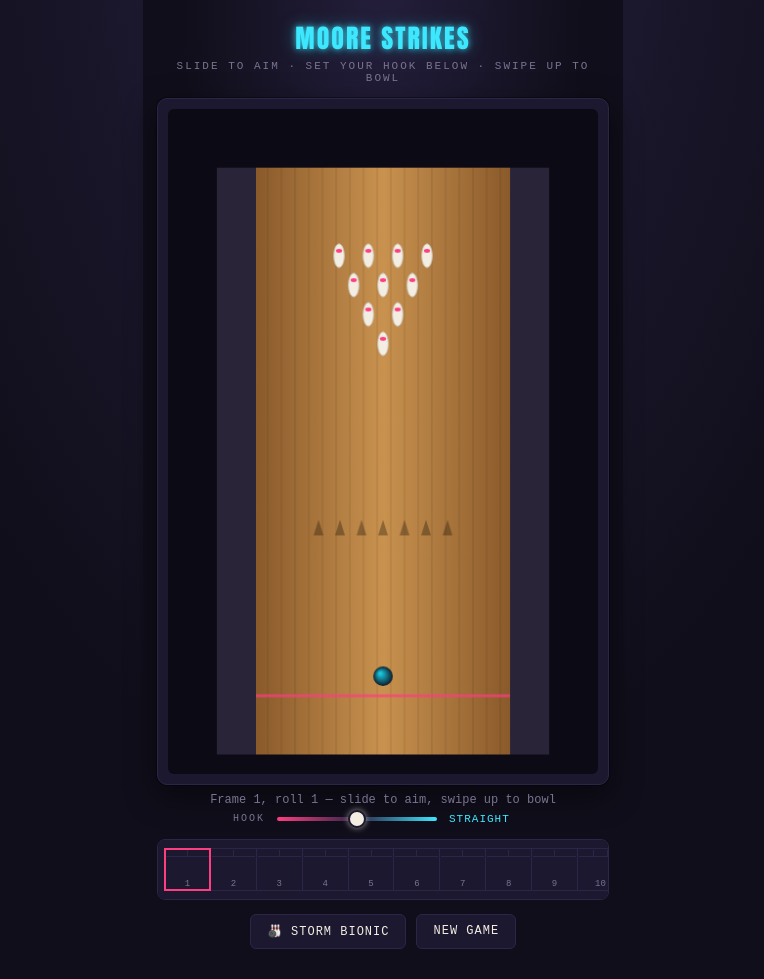
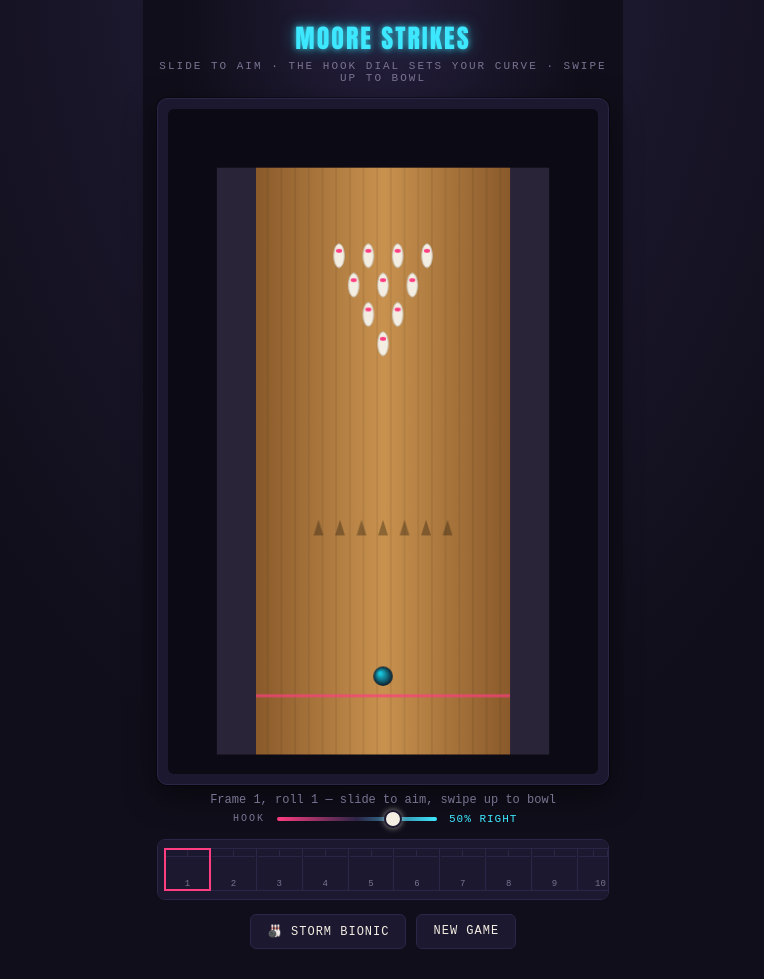
Before and after one commit to torrentzip/moore-strikes, a plain HTML site: page index.html in a window 1280 px wide. Shown: the whole page, without its empty margins (257-1021 px from the left). Drawn offline with Linux system fonts and the light colour scheme.

Commit message:
Default the hook dial to a non-zero setting so ball hook is visible out of the box

```diff
--- a/index.html
+++ b/index.html
@@ -349,7 +349,7 @@
 <body>
 <div class="stage">
   <h1 class="marquee">MOORE STRIKES</h1>
-  <div class="sub">Slide to aim &middot; set your hook below &middot; swipe up to bowl</div>
+  <div class="sub">Slide to aim &middot; the HOOK dial sets your curve &middot; swipe up to bowl</div>
 
   <div class="lane-wrap">
     <canvas id="lane" width="440" height="680"></canvas>
@@ -358,8 +358,8 @@
 
   <div class="curve-control">
     <span class="curve-label">HOOK</span>
-    <input type="range" id="curveSlider" min="-10" max="10" step="1" value="0">
-    <span class="curve-readout" id="curveReadout">STRAIGHT</span>
+    <input type="range" id="curveSlider" min="-10" max="10" step="1" value="5">
+    <span class="curve-readout" id="curveReadout">50% RIGHT</span>
   </div>
 
   <div class="scoreboard">
```
